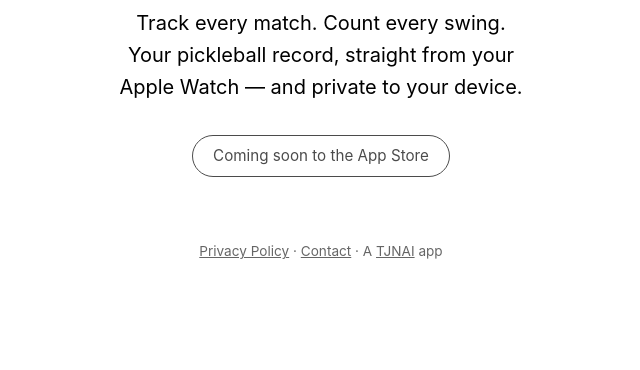
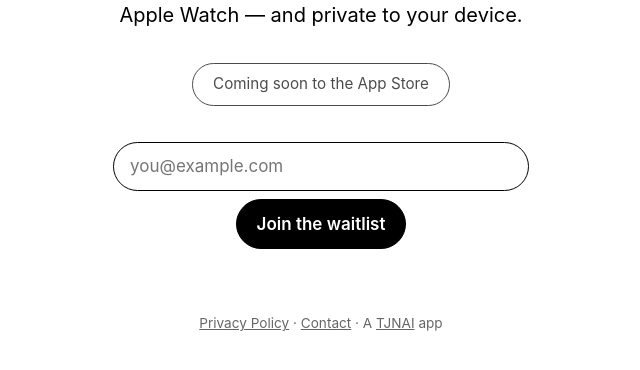
Before and after one commit to TJNAI-ai/picklerecord-site, a plain HTML site: page index.html in a window 1280 px wide. Shown: the part 324-694 px from the top of the page, without its empty margins (319-959 px from the left). Drawn offline with Linux system fonts and the light colour scheme.

Commit message:
Add waitlist email capture form to landing page
Form posts to Web3Forms; access key is a placeholder until the
account key is provisioned — do not merge to main before replacing it.

Co-Authored-By: Claude Fable 5 <noreply@anthropic.com>

```diff
--- a/index.html
+++ b/index.html
@@ -20,6 +20,22 @@
       margin-top: 1rem; padding: 0.5rem 1.25rem; border-radius: 999px;
       border: 1px solid currentColor; opacity: 0.7; font-size: 0.95rem;
     }
+    form.waitlist {
+      margin-top: 1.25rem; display: flex; flex-wrap: wrap; gap: 0.5rem;
+      justify-content: center; width: 100%; max-width: 26rem;
+    }
+    form.waitlist input[type="email"] {
+      flex: 1 1 14rem; padding: 0.65rem 1rem; font: inherit;
+      border: 1px solid currentColor; border-radius: 999px;
+      background: transparent; color: inherit;
+    }
+    form.waitlist button {
+      padding: 0.65rem 1.25rem; font: inherit; font-weight: 600;
+      border: 1px solid currentColor; border-radius: 999px;
+      background: currentColor; cursor: pointer;
+    }
+    form.waitlist button span { color: Canvas; }
+    p.thanks { margin-top: 1.25rem; font-weight: 600; }
     footer { margin-top: 3rem; font-size: 0.85rem; opacity: 0.6; }
     footer a { color: inherit; }
   </style>
@@ -29,6 +45,22 @@
   <p class="tag">Track every match. Count every swing. Your pickleball
     record, straight from your Apple Watch — and private to your device.</p>
   <div class="soon">Coming soon to the App Store</div>
+  <form class="waitlist" action="https://api.web3forms.com/submit" method="POST">
+    <input type="hidden" name="access_key" value="WEB3FORMS_ACCESS_KEY_PLACEHOLDER">
+    <input type="hidden" name="subject" value="PickleRecord waitlist signup">
+    <input type="hidden" name="redirect" value="https://picklerecord.app/?joined=1">
+    <input type="checkbox" name="botcheck" style="display:none" tabindex="-1" autocomplete="off">
+    <input type="email" name="email" required placeholder="you@example.com"
+      aria-label="Email address">
+    <button type="submit"><span>Join the waitlist</span></button>
+  </form>
+  <p class="thanks" hidden>You're on the list — we'll email you at launch. 🎉</p>
+  <script>
+    if (new URLSearchParams(location.search).has('joined')) {
+      document.querySelector('form.waitlist').hidden = true;
+      document.querySelector('p.thanks').hidden = false;
+    }
+  </script>
   <footer>
     <a href="/privacy/">Privacy Policy</a> &middot;
     <a href="mailto:support@tjnai.ai">Contact</a> &middot;
```
